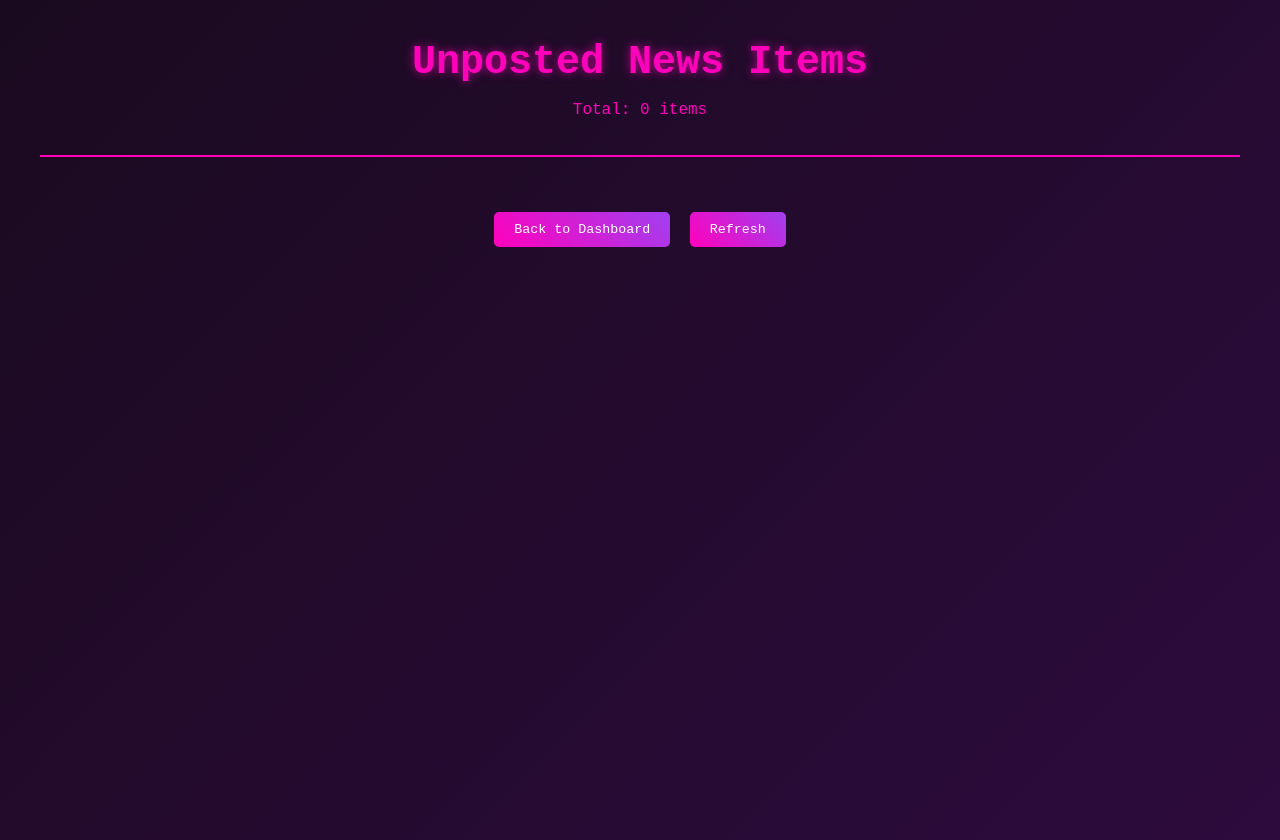
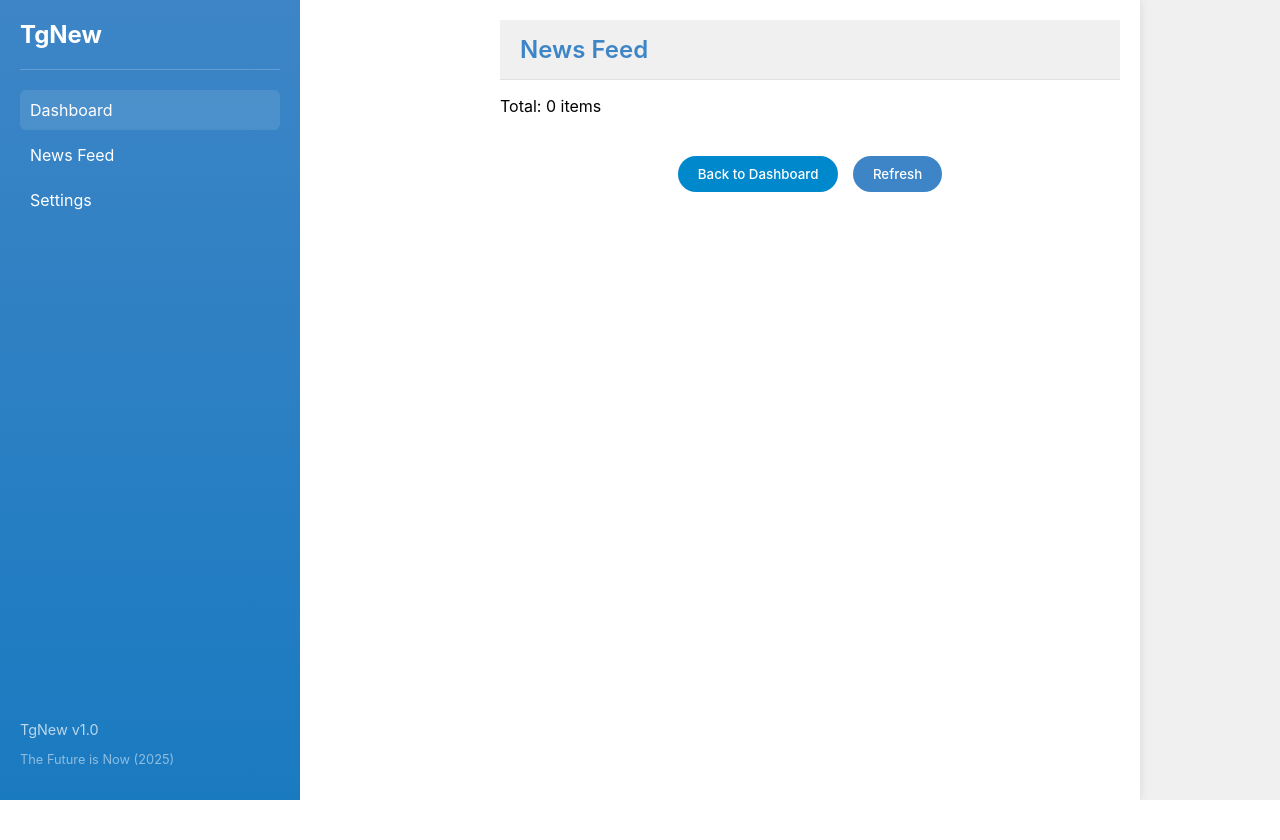
Before and after one commit to Eugeneofficial/TG, a FastAPI app: page /news in a window 1280 px wide. After the commit the page ends 800 px from the top, so only its background shows below. Run offline with FastAPI, Linux system fonts and the light colour scheme; data that the repository does not hold is empty; parts of the project's set-up code (start-up, migrations or seed data) failed here and were passed over.

Commit message:
update branch

```diff
--- a/config.json
+++ b/config.json
@@ -7,29 +7,27 @@
   "search_queries": [
     {
       "id": 1,
-      "query": "milf OR milf porn OR milf video",
+      "query": "technology OR innovation OR startup",
       "filters": {
         "min_rating": 0,
         "with_images": false,
         "with_video": false,
-        "nsfw_only": true,
         "domains": [],
         "exclude_words": ["censored", "blur", "censor"]
       },
-      "tags": ["#18+", "#milf", "#adult"]
+      "tags": ["#tech", "#innovation", "#news"]
     },
     {
       "id": 2,
-      "query": "netorare OR hentai OR anime",
+      "query": "science OR research OR discovery",
       "filters": {
         "min_rating": 0,
         "with_images": false,
         "with_video": false,
-        "nsfw_only": true,
         "domains": [],
         "exclude_words": ["censored", "blur", "censor"]
       },
-      "tags": ["#18+", "#hentai", "#anime"]
+      "tags": ["#science", "#research", "#discovery"]
     }
   ],
   "sources": {
--- a/main.py
+++ b/main.py
@@ -1,7 +1,7 @@
 #!/usr/bin/env python3
 """
 TgNew - Universal News Aggregator & Telegram Poster
-A Swiss Army Knife for News Aggregation with NSFW Content Support
+A Swiss Army Knife for News Aggregation
 """
 
 import asyncio
@@ -55,7 +55,6 @@ class NewsItem:
     tags: List[str] = None
     hotness_score: int = 0
     language: str = "unknown"
-    is_nsfw: bool = False
 
 class DatabaseManager:
     def __init__(self, db_path: str = "tgnew.db"):
@@ -81,7 +80,6 @@ class DatabaseManager:
                 tags TEXT,
                 hotness_score INTEGER,
                 language TEXT,
-                is_nsfw BOOLEAN,
                 created_at TEXT
             )
         ''')
@@ -119,13 +117,13 @@ class DatabaseManager:
             cursor.execute('''
                 INSERT OR IGNORE INTO news_items
                 (id, title, description, url, source, published_at, image_url,
-                 video_url, tags, hotness_score, language, is_nsfw, created_at)
-                VALUES (?, ?, ?, ?, ?, ?, ?, ?, ?, ?, ?, ?, ?)
+                 video_url, tags, hotness_score, language, created_at)
+                VALUES (?, ?, ?, ?, ?, ?, ?, ?, ?, ?, ?, ?)
             ''', (
                 item.id, item.title, item.description, item.url, item.source,
                 item.published_at.isoformat(), item.image_url, item.video_url,
                 json.dumps(item.tags or []), item.hotness_score, item.language,
-                item.is_nsfw, datetime.now().isoformat()
+                datetime.now().isoformat()
             ))
             conn.commit()
         except sqlite3.IntegrityError:
--- a/templates/news.html
+++ b/templates/news.html
@@ -3,120 +3,167 @@
 <head>
     <meta charset="UTF-8">
     <meta name="viewport" content="width=device-width, initial-scale=1.0">
-    <title>Unposted News - TgNew</title>
+    <title>News Feed - TgNew</title>
     <style>
         body {
-            font-family: 'Courier New', monospace;
+            font-family: -apple-system, BlinkMacSystemFont, 'Segoe UI', Roboto, Helvetica, Arial, sans-serif;
             margin: 0;
-            padding: 20px;
-            background: linear-gradient(135deg, #1a0a1f, #2d0b3d);
-            color: #ff00bb;
+            padding: 0;
+            background-color: #f0f0f0;
+            color: #000000;
             min-height: 100vh;
         }
         .container {
-            max-width: 1200px;
+            max-width: 1000px;
             margin: 0 auto;
+            background-color: #ffffff;
+            min-height: 100vh;
+            box-shadow: 0 0 10px rgba(0,0,0,0.1);
         }
-        header {
-            text-align: center;
-            margin-bottom: 30px;
+        .sidebar {
+            position: fixed;
+            left: 0;
+            top: 0;
+            width: 300px;
+            height: 100vh;
+            background: linear-gradient(to bottom, #3d85c6, #1a7ac0);
+            color: white;
             padding: 20px;
-            border-bottom: 2px solid #ff00bb;
+            box-sizing: border-box;
+            overflow-y: auto;
         }
-        h1 {
-            color: #ff00bb;
-            font-size: 2.5em;
-            text-shadow: 0 0 10px rgba(255, 0, 187, 0.5);
+        .main-content {
+            margin-left: 340px;
+            padding: 20px;
+        }
+        .header {
+            background-color: #f0f0f0;
+            padding: 15px 20px;
+            border-bottom: 1px solid #e0e0e0;
+            display: flex;
+            align-items: center;
+        }
+        .app-title {
+            color: #3d85c6;
+            font-size: 1.5em;
+            font-weight: 600;
             margin: 0;
         }
         .news-grid {
             display: grid;
-            grid-template-columns: repeat(auto-fit, minmax(300px, 1fr));
-            gap: 20px;
+            grid-template-columns: 1fr;
+            gap: 15px;
+            margin-top: 20px;
         }
         .news-card {
-            background: rgba(45, 11, 61, 0.7);
-            border: 1px solid #ff00bb;
-            border-radius: 10px;
-            padding: 20px;
-            box-shadow: 0 0 15px rgba(255, 0, 187, 0.3);
+            background: #ffffff;
+            border-radius: 8px;
+            padding: 16px;
+            box-shadow: 0 1px 2px rgba(0,0,0,0.1);
+            border: 1px solid #e0e0e0;
         }
         .news-title {
-            color: #a040f0;
+            color: #3d85c6;
             font-size: 1.2em;
             margin-top: 0;
+            margin-bottom: 8px;
         }
         .news-source {
-            color: #ff80e0;
+            color: #666;
             font-size: 0.9em;
+            margin-bottom: 10px;
+            display: block;
         }
         .news-tags {
             margin: 10px 0;
         }
         .tag {
             display: inline-block;
-            background: rgba(160, 64, 240, 0.3);
-            color: #ff80e0;
+            background: #e0e0e0;
+            color: #333;
             padding: 3px 8px;
             border-radius: 10px;
             margin-right: 5px;
             font-size: 0.8em;
         }
         .news-description {
-            color: #e0c0ff;
+            color: #333;
             margin: 10px 0;
+            line-height: 1.4;
         }
         .news-stats {
-            font-size: 0.8em;
-            color: #c0a0ff;
+            font-size: 0.85em;
+            color: #666;
+            margin: 10px 0;
+            padding-top: 10px;
+            border-top: 1px solid #eee;
         }
         .news-link {
             display: inline-block;
-            background: linear-gradient(45deg, #ff00bb, #a040f0);
+            background: #3d85c6;
             color: white;
             text-decoration: none;
             padding: 8px 15px;
-            border-radius: 5px;
+            border-radius: 18px;
             margin-top: 10px;
+            font-size: 0.9em;
         }
         .news-link:hover {
-            box-shadow: 0 0 15px rgba(255, 0, 187, 0.7);
+            background: #1a7ac0;
         }
         .controls {
             text-align: center;
             margin-top: 20px;
         }
         button {
-            background: linear-gradient(45deg, #ff00bb, #a040f0);
+            background: #3d85c6;
             color: white;
             border: none;
             padding: 10px 20px;
-            border-radius: 5px;
+            border-radius: 18px;
             cursor: pointer;
             font-family: inherit;
-            margin: 5px;
+            margin: 0 5px;
+            font-weight: 500;
         }
         button:hover {
-            box-shadow: 0 0 15px rgba(255, 0, 187, 0.7);
+            background: #1a7ac0;
         }
-        .neon-text {
-            color: #ff00bb;
-            text-shadow: 0 0 10px rgba(255, 0, 187, 0.7);
+        .telegram-btn {
+            background: #0088cc;
+        }
+        .telegram-btn:hover {
+            background: #0077b3;
         }
     </style>
 </head>
 <body>
     <div class="container">
-        <header>
-            <h1 class="neon-text">Unposted News Items</h1>
+        <div class="sidebar">
+            <h2 style="color: white; margin-top: 0; padding-bottom: 20px; border-bottom: 1px solid rgba(255,255,255,0.2);">TgNew</h2>
+            <div style="margin: 20px 0;">
+                <a href="/" style="display: block; padding: 10px; color: white; text-decoration: none; border-radius: 6px; background: rgba(255,255,255,0.1); margin: 5px 0;">Dashboard</a>
+                <a href="/news" style="display: block; padding: 10px; color: white; text-decoration: none; border-radius: 6px; margin: 5px 0;">News Feed</a>
+                <a href="#" style="display: block; padding: 10px; color: white; text-decoration: none; border-radius: 6px; margin: 5px 0;">Settings</a>
+            </div>
+            <div style="position: absolute; bottom: 20px; width: calc(100% - 40px);">
+                <p style="color: rgba(255,255,255,0.7); font-size: 0.9em;">TgNew v1.0</p>
+                <p style="color: rgba(255,255,255,0.5); font-size: 0.8em;">The Future is Now (2025)</p>
+            </div>
+        </div>
+
+        <div class="main-content">
+            <div class="header">
+                <h1 class="app-title">News Feed</h1>
+            </div>
+
             <p>Total: {{ news_items|length }} items</p>
-        </header>
 
             <div class="news-grid">
                 {% for item in news_items %}
                 <div class="news-card">
                     <h3 class="news-title">{{ item.title }}</h3>
-                <div class="news-source">Source: {{ item.source }}</div>
+                    <span class="news-source">Source: {{ item.source }}</span>
 
                     {% if item.tags %}
                     <div class="news-tags">
@@ -130,7 +177,6 @@
 
                     <div class="news-stats">
                         Hotness: {{ item.hotness_score }} |
-                    NSFW: {% if item.is_nsfw %}Yes{% else %}No{% endif %} |
                         Date: {{ item.published_at.strftime('%Y-%m-%d %H:%M') }}
                     </div>
 
@@ -140,8 +186,9 @@
             </div>
 
             <div class="controls">
-            <button onclick="location.href='/'">Back to Dashboard</button>
+                <button class="telegram-btn" onclick="location.href='/'">Back to Dashboard</button>
                 <button onclick="location.reload()">Refresh</button>
+            </div>
         </div>
     </div>
 </body>
```
Also changed, not shown: templates/index.html (+76 -45 lines), tgnew.db (added), 1 other file. Lines whose indentation alone changed are shown as unchanged.
